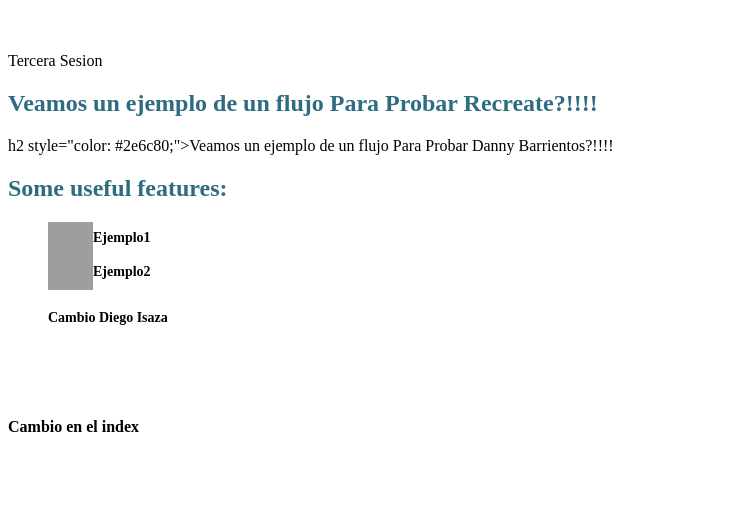
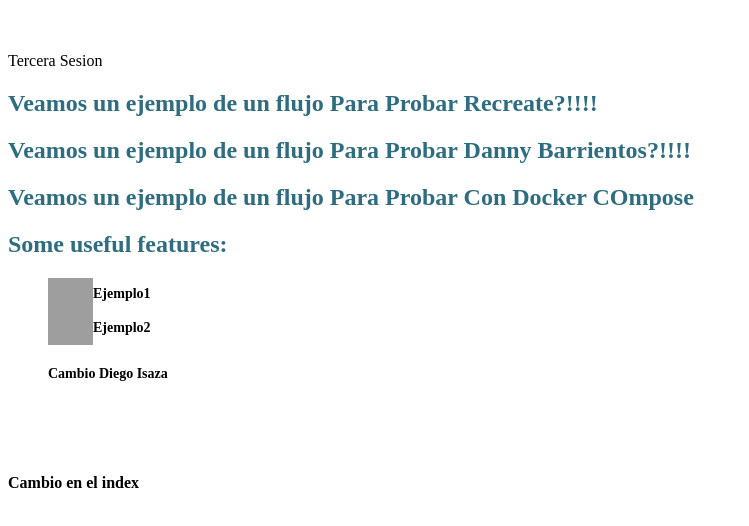
Before and after one commit to cjcs19/devsecopnginx, a plain HTML site: page index.html in a window 1280 px wide. Shown: the part 48-574 px from the top of the page, without its empty margins (0-749 px from the left). Drawn offline with Linux system fonts and the light colour scheme; grey boxes are pictures that could not be loaded.

Commit message:
Update index.html

```diff
--- a/index.html
+++ b/index.html
@@ -4,7 +4,9 @@
 <p>Tercera Sesion</p>
 
 <h2 style="color: #2e6c80;">Veamos un ejemplo de un flujo Para Probar Recreate?!!!!</h2>
-h2 style="color: #2e6c80;">Veamos un ejemplo de un flujo Para Probar Danny Barrientos?!!!!</h2>
+<h2 style="color: #2e6c80;">Veamos un ejemplo de un flujo Para Probar Danny Barrientos?!!!!</h2>
+
+<h2 style="color: #2e6c80;">Veamos un ejemplo de un flujo Para Probar Con Docker COmpose</h2>
 
 <h2 style="color: #2e6c80;">Some useful features:</h2>
 <ol style="list-style: none; font-size: 14px; line-height: 32px; font-weight: bold;">
```
